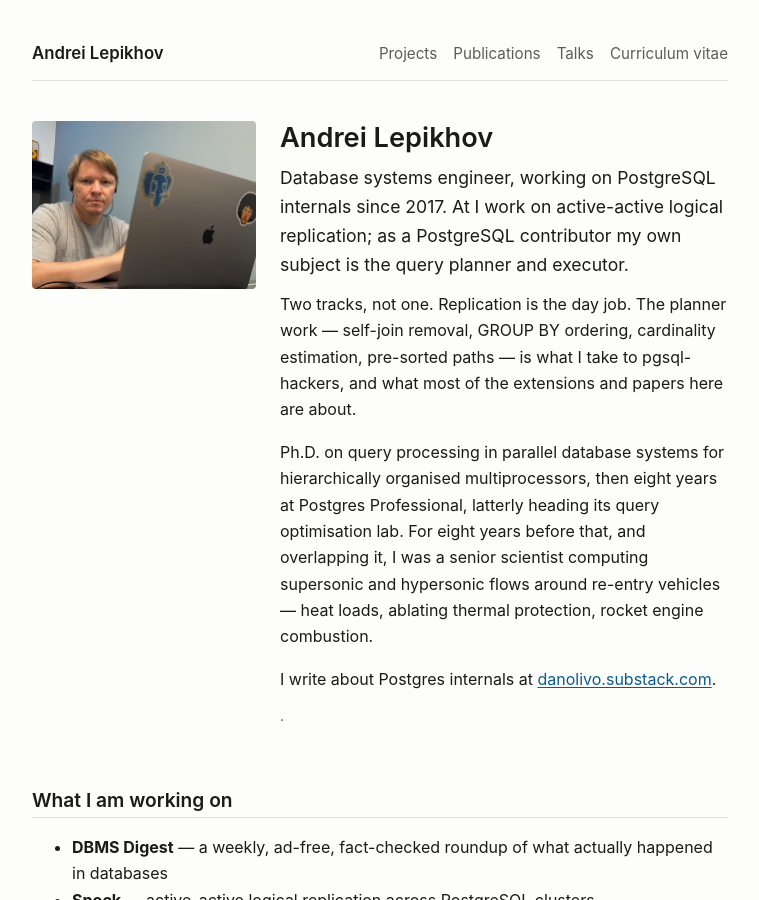
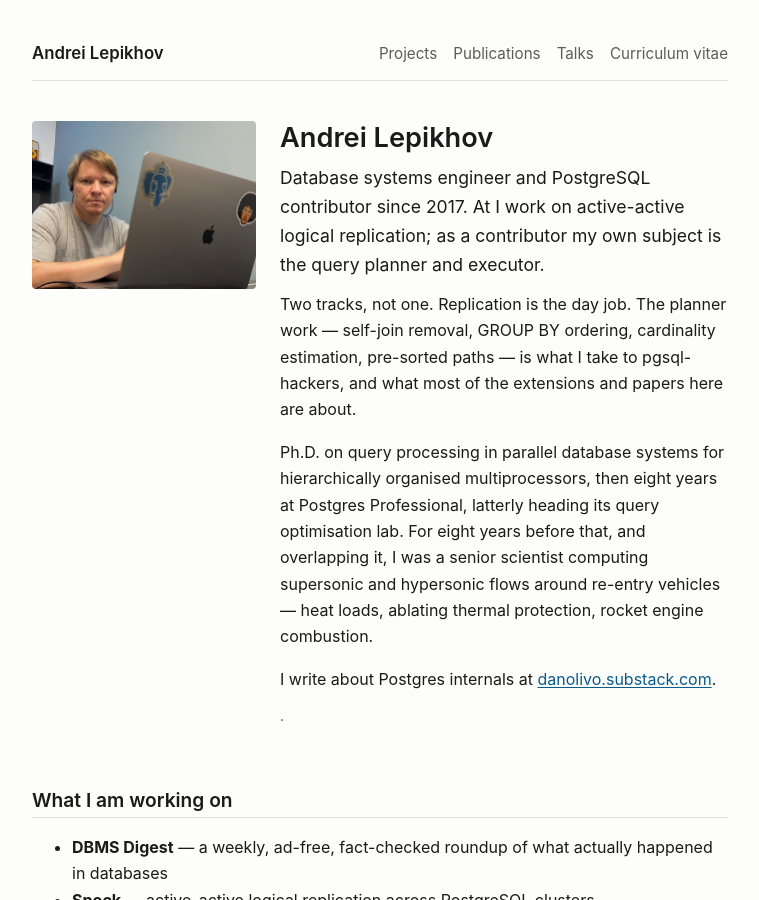
Before and after one commit to danolivo/danolivo.github.io, a Jekyll site: the page built from index.markdown, in a window 1280 px wide and 900 px high. Shown: the whole window, without its empty margins (260-1019 px from the left). Built offline with Jekyll 4.4.1, drawn with Linux system fonts in a browser that asks for light colours.

Commit message:
Date the contributor track from 2017 as well
Both tracks start in the same year, so the contributor role belongs in the
first sentence rather than trailing behind the job title: "Database systems
engineer and PostgreSQL contributor since 2017."

The home page description said the same thing at 168 characters, past the
point where a result snippet gets cut; trimmed to 147 and reordered so the
contributor work leads.

Co-Authored-By: Claude Opus 5 <noreply@anthropic.com>

```diff
--- a/index.markdown
+++ b/index.markdown
@@ -2,7 +2,7 @@
 layout: default
 title: Andrei Lepikhov
 description: >-
-  Andrei Lepikhov — Staff Software Engineer at pgEdge, working on PostgreSQL internals since 2017: query optimisation, logical replication and distributed systems.
+  Andrei Lepikhov: PostgreSQL contributor since 2017 on the query planner and executor, and Staff Software Engineer at pgEdge on logical replication.
 ---
 
 <div class="intro">
@@ -11,9 +11,9 @@ description: >-
        alt="Andrei Lepikhov at his laptop, a PostgreSQL elephant sticker on the lid">
   <div class="intro-text">
     <h1>Andrei Lepikhov</h1>
-    <p class="lede">Database systems engineer, working on PostgreSQL internals since 2017.
-    At {{ site.profile.company }} I work on active-active logical replication; as a
-    PostgreSQL contributor my own subject is the query planner and executor.</p>
+    <p class="lede">Database systems engineer and PostgreSQL contributor since 2017. At
+    {{ site.profile.company }} I work on active-active logical replication; as a contributor
+    my own subject is the query planner and executor.</p>
     <p>Two tracks, not one. Replication is the day job. The planner work — self-join removal,
     GROUP BY ordering, cardinality estimation, pre-sorted paths — is what I take to
     pgsql-hackers, and what most of the extensions and papers here are about.</p>
```
